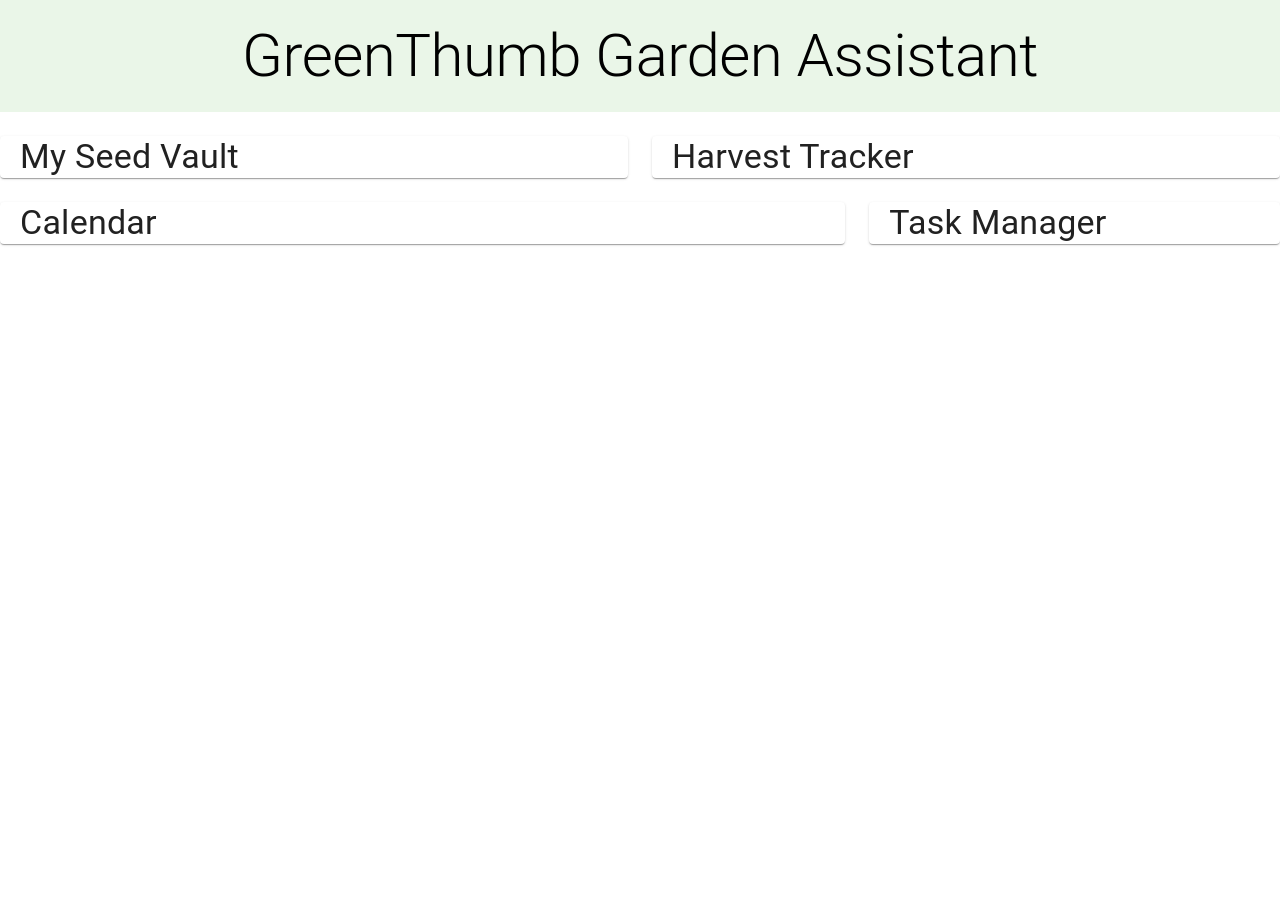
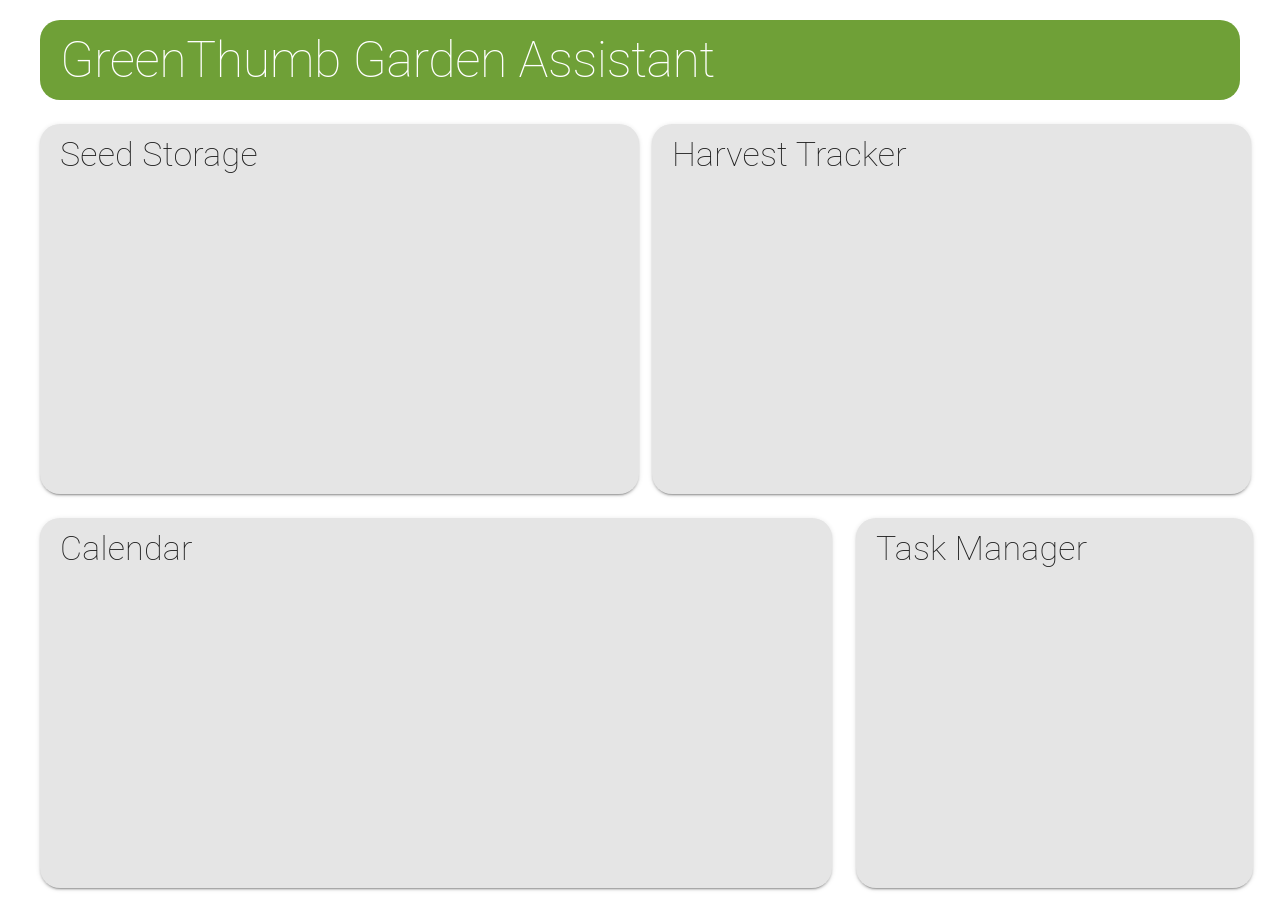
Before and after one commit to joku8/GreenThumb-Garden-Aide, a React (Create React App) app: page / in a window 1280 px wide. Before the commit the page ends 800 px from the top, so only its background shows below. Built offline with nearby package versions, Linux system fonts and the light colour scheme.

Commit message:
adjusted css

```diff
--- a/package.json
+++ b/package.json
@@ -5,7 +5,9 @@
   "dependencies": {
     "@emotion/react": "^11.11.1",
     "@emotion/styled": "^11.11.0",
-    "@mui/material": "^5.13.5",
+    "@mui/material": "^5.13.6",
+    "@mui/styled-engine-sc": "^5.12.0",
+    "@mui/x-date-pickers": "^6.9.1",
     "@testing-library/jest-dom": "^5.16.5",
     "@testing-library/react": "^13.4.0",
     "@testing-library/user-event": "^13.5.0",
@@ -13,6 +15,7 @@
     "react": "^18.2.0",
     "react-dom": "^18.2.0",
     "react-scripts": "5.0.1",
+    "styled-components": "^5.3.11",
     "web-vitals": "^2.1.4"
   },
   "scripts": {
--- a/src/App.js
+++ b/src/App.js
@@ -12,7 +12,10 @@ import TaskManager from './components/TaskManager';
 function App() {
   return (
     <div>
-      <Grid container spacing={3}>
+      <Grid container
+      spacing={3}
+      padding="20px 40px 10px 40px"
+      >
         <Grid item xs={12}>
           <Header />
         </Grid>
--- a/src/components/Calendar.js
+++ b/src/components/Calendar.js
@@ -2,18 +2,35 @@ import React from 'react';
 import {
   Box,
   Typography,
-  Paper
+  Paper,
+  Stack,
 } from '@mui/material';
 
+const styles = {
+  width: '95%',
+  height: '350px',
+  padding: '10px 20px 10px 20px',
+  backgroundColor: '#e5e5e5',
+  borderRadius: '20px'
+}
+
 const Calendar = () => {
-  // Component logic and state management can be added here
 
   return (
     <div>
-      <Box component={Paper} sx={{ width: '100%', height: '100%', margin: 'auto' }}>
-        <Typography variant="h4" component="h2" margin='0px 0px 0px 20px'>
-          Calendar
-        </Typography>
+      <Box
+        component={Paper}
+        elevation={2}
+        sx={styles}
+      >
+        <Stack direction="column">
+          <Typography
+            variant="h4"
+            fontWeight="lighter"
+          >
+            Calendar
+          </Typography>
+        </Stack>
       </Box>
     </div>
   );
--- a/src/components/HarvestTracker.js
+++ b/src/components/HarvestTracker.js
@@ -6,12 +6,27 @@ import {
 
 import React from 'react';
 
+const styles = {
+  width: '95%',
+  height: '350px',
+  padding: '10px 20px 10px 20px',
+  backgroundColor: '#e5e5e5',
+  borderRadius: '20px'
+}
+
 const HarvestTracker = () => {
 
   return (
     <div>
-      <Box component={Paper} sx={{ width: '100%', height: '100%', margin: 'auto' }}>
-        <Typography variant="h4" component="h2" margin='0px 0px 0px 20px'>
+      <Box
+        component={Paper}
+        elevation={2}
+        sx={styles}
+      >
+        <Typography
+          variant="h4"
+          fontWeight="lighter"
+        >
           Harvest Tracker
         </Typography>
       </Box>
--- a/src/components/Header.js
+++ b/src/components/Header.js
@@ -1,17 +1,29 @@
 import {
+  Box,
   Typography
 } from '@mui/material';
 
 import React from 'react';
-import styles from './Header.module.css';
+
+const styles = {
+  background: '#6fa037',
+  padding: '10px 20px 10px 20px',
+  borderRadius: '20px'
+}
 
 const Header = () => {
   return (
-    <header className={styles.header}>
-      <Typography variant="h2" color="inherit" align="center">
+    <Box sx={styles}>
+
+      <Typography
+        variant="h2"
+        fontSize="50px"
+        fontWeight="lighter"
+        color="#ffffff"
+      >
         GreenThumb Garden Assistant
       </Typography>
-    </header>
+    </Box>
   );
 };
 
--- a/src/components/Header.module.css
+++ /dev/null
@@ -1,13 +0,0 @@
-.header {
-    background-color: #eaf6e8;
-    padding: 20px;
-    text-align: center;
-  }
-
-  .title {
-    font-family: 'Helvetica', sans-serif;
-    font-size: 36px;
-    font-weight: 300;
-    margin: 0;
-    color: #565656;
-  }
--- a/src/components/SeedStorage.js
+++ b/src/components/SeedStorage.js
@@ -6,14 +6,29 @@ import {
 
 import React from 'react';
 
+const styles = {
+  width: '95%',
+  height: '350px',
+  padding: '10px 20px 10px 20px',
+  backgroundColor: '#e5e5e5',
+  borderRadius: '20px'
+}
+
 const SeedStorage = () => {
   // Component logic and state management can be added here
 
   return (
     <div>
-      <Box component={Paper} sx={{ width: '100%', height: '100%', margin: 'auto' }}>
-        <Typography variant="h4" component="h2" margin='0px 0px 0px 20px'>
-          My Seed Vault
+      <Box
+        component={Paper}
+        elevation={2}
+        sx={styles}
+      >
+        <Typography
+          variant="h4"
+          fontWeight="lighter"
+        >
+          Seed Storage
         </Typography>
       </Box>
     </div>
--- a/src/components/TaskManager.js
+++ b/src/components/TaskManager.js
@@ -6,13 +6,27 @@ import {
 
 import React from 'react';
 
+const styles = {
+  width: '93%',
+  height: '350px',
+  padding: '10px 20px 10px 20px',
+  backgroundColor: '#e5e5e5',
+  borderRadius: '20px'
+}
+
 const TaskManager = () => {
   // Component logic and state management can be added here
-
   return (
     <div>
-      <Box component={Paper} sx={{ width: '100%', height: '100%', margin: 'auto' }}>
-        <Typography variant="h4" component="h2" margin='0px 0px 0px 20px'>
+      <Box
+        component={Paper}
+        elevation={2}
+        sx={styles}
+      >
+        <Typography
+          variant="h4"
+          fontWeight="lighter"
+        >
           Task Manager
         </Typography>
       </Box>
```
Also changed, not shown: src/App.css (+8 -23 lines), 1 other file (tests, documents, lock files or other folders).
